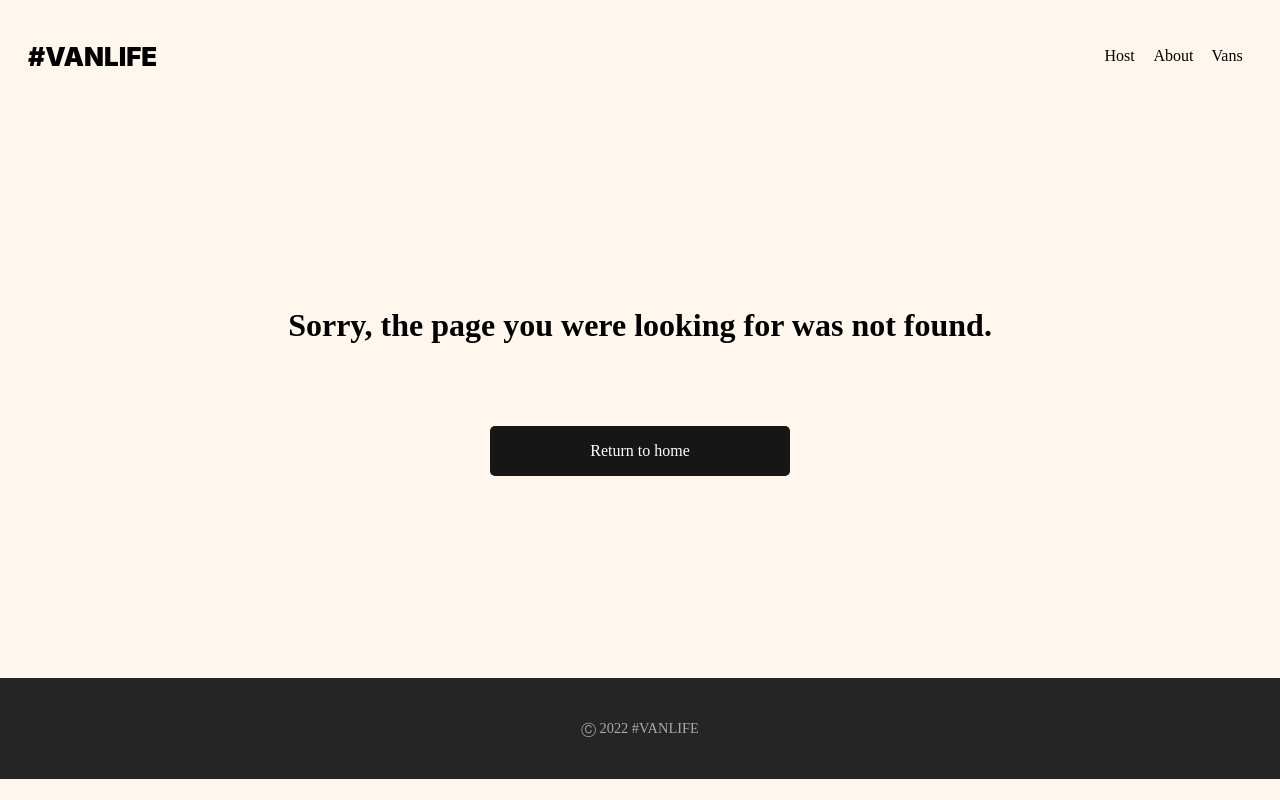
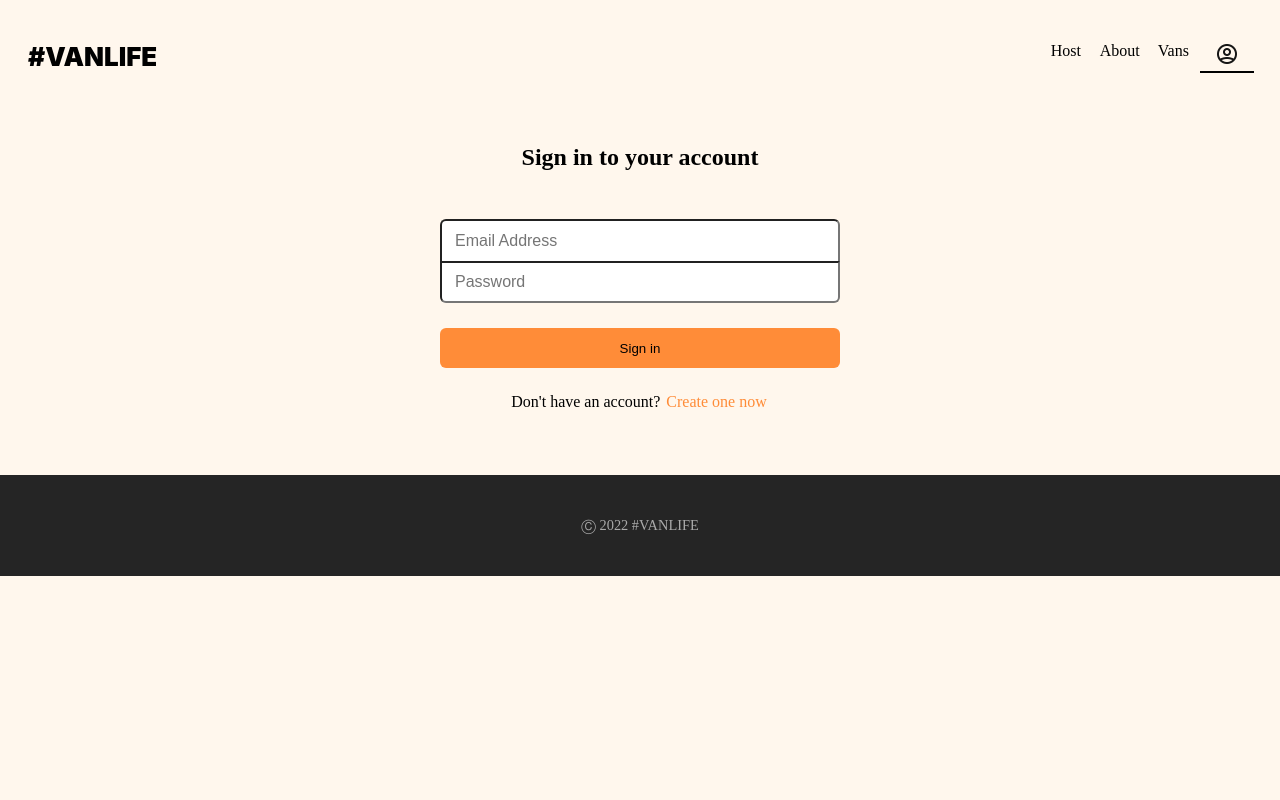
Before and after one commit to sanjeevshah1/Vans-Life-Project, a React (Vite) app: page /login in a window 1280 px wide. Before the commit this address had no page. Built offline with nearby package versions, Linux system fonts and the light colour scheme; what miragejs would draw is missing.

Commit message:
added login page

```diff
--- a/src/App.css
+++ b/src/App.css
@@ -45,6 +45,7 @@ button{
   padding-left: 1.625em;
   padding-right: 1.625em;
   justify-content: space-between;
+  align-items: center;
 }
 
 #logo{
@@ -57,6 +58,12 @@ a{
   min-width: 3.36em;
   text-decoration: none;
   color: black;
+}
+#user{
+  width: 24px;
+  height: 24px;
+  margin-top: -3px;
+  margin: 0 auto;
 }
 
 /* Intro Css */
@@ -562,6 +569,52 @@ text-align: center;
   background-color: #161616;
   border-radius: 5px;
 }
+
+/* Login Page CSS */
+.login-container{
+  margin: 0 auto;
+  padding: 2em 1.625em 4em 1.625em;
+  align-items: center;
+  width: 100%;
+}
+
+.form{
+  width: 100%;
+  margin-top: 30px;
+}
+.form button{
+  margin-top: 25px;
+  width: 60%;
+  max-width:400px;
+  height: 40px;
+  border-radius: 6px;
+  background-color: #FF8C38;
+margin-bottom: 25px;
+}
+.form input{
+  width: 100%;
+  max-width:400px;
+  height: 42px;
+  padding: 9px 13px 9px 13px;
+  border-radius: 6px;
+  font-size: 1rem;
+  font-weight: 400;
+  color: #4D4D4D;
+  outline: none;
+}
+.form input:first-child{
+  border-bottom: none;
+  border-bottom-left-radius:0 ;
+  border-bottom-right-radius:0 ;
+}
+.form input:nth-child(2){
+  border-top-left-radius:0 ;
+  border-top-right-radius:0 ;
+}
+#new{
+  color: #FF8C38;
+  ;
+}
 @media screen and (max-width: 675px) {
   .about-container{
     align-items: center;
--- a/src/Components/Header.tsx
+++ b/src/Components/Header.tsx
@@ -1,11 +1,12 @@
 import {NavLink, Link} from "react-router-dom"
+import avatar from "./../assets/avatar.png"
 const Header = () => {
   return (
     <header className="nav-bar verti-center">
         <Link id="logo" to="/">#VANLIFE</Link>
         <nav className="links flex">
             <NavLink
-             to="/host"
+             to="host"
              className={({ isActive }) => (isActive ? "current-link" : "")}
              >Host</NavLink>
 
@@ -19,6 +20,11 @@ const Header = () => {
              className={({ isActive }) => (isActive ? "current-link" : "")}
             >Vans</NavLink>
 
+            <NavLink
+             to="login"
+             className={({ isActive }) => (isActive ? "current-link" : "")}
+            ><img src={avatar} id="user" alt="user-icon" /></NavLink>
+
         </nav>
     </header>
   )
--- /dev/null
+++ b/src/Pages/Host/AuthRequired.tsx
@@ -0,0 +1,13 @@
+import {Outlet, Navigate} from "react-router-dom"
+
+const AuthRequired = () => {
+    const isLoggedIn: boolean = false;
+    if(!isLoggedIn){
+        return <Navigate to="/login" state={{message: "Oops, You must login First."}} />
+    }
+  return (
+    <Outlet/>
+  )
+}
+
+export default AuthRequired
--- /dev/null
+++ b/src/Pages/Login.tsx
@@ -0,0 +1,61 @@
+import { useState } from "react"
+import {Link, useLocation} from "react-router-dom"
+const Login = () => {
+    const location = useLocation();
+    console.log(location)
+    const [formData, setFormData] = useState({
+        email: "",
+        password: "",
+    })
+    const handleChange = (event: React.ChangeEvent<HTMLInputElement>) => {
+        const {name , value} = event.target;
+        setFormData((prevFormData) => ({
+                ...prevFormData,
+                [name] : value,
+            })
+        )
+
+    }
+    console.log(formData)
+    const handleSubmit = (event: React.FormEvent<HTMLFormElement>) => {
+        event.preventDefault();
+        console.log("Helllo world")
+    }
+
+  return (
+    <div className="login-container both-center column">
+            {
+                location.state?.message &&
+                <>
+                    <h4 style={{color: "red"}}>{location.state.message}</h4>
+                    <br />
+                </>
+            }
+
+        <h2>Sign in to your account</h2>
+        <br />
+        <form onSubmit={handleSubmit} className="both-center  column form">
+            <input
+                type="text"
+                value={formData.email}
+                name="email"
+                id="email"
+                onChange={handleChange}
+                placeholder="Email Address"
+            />
+            <input
+                type="password"
+                value={formData.password}
+                name="password"
+                id="password"
+                onChange={handleChange}
+                placeholder="Password"
+            />
+            <button>Sign in</button>
+            <p>Don't have an account? <Link to="#" id="new">Create one now</Link></p>
+        </form>
+    </div>
+  )
+}
+
+export default Login
--- a/src/main.tsx
+++ b/src/main.tsx
@@ -19,7 +19,8 @@ import Details from './Pages/Host/Details.tsx'
 import Pricing from './Pages/Host/Pricing.tsx'
 import Photo from './Pages/Host/Photo.tsx'
 import PageNotFound from './Pages/PageNotFound.tsx'
-
+import Login from './Pages/Login.tsx'
+import AuthRequired from './Pages/Host/AuthRequired.tsx'
 ReactDOM.createRoot(document.getElementById('root')!).render(
   <React.StrictMode>
     <BrowserRouter>
@@ -29,7 +30,9 @@ ReactDOM.createRoot(document.getElementById('root')!).render(
           <Route path="home" element={<Home />} />
           <Route path="about" element={<About />} />
           <Route path="vans" element={<Vans />} />
+          <Route path="login" element={<Login />} />
           <Route path="vans/:id" element={<VanDetail />} />
+          <Route  element={<AuthRequired/>}>
             <Route path="host" element={<HostLayout />}>
               <Route index element={<Dashboard />} />
               <Route path="income" element={<Income />} />
@@ -41,6 +44,7 @@ ReactDOM.createRoot(document.getElementById('root')!).render(
               </Route>
               <Route path="reviews" element={<Reviews />} />
             </Route>
+          </Route>
           <Route path="*" element={<PageNotFound />}/>
         </Route>
       </Routes>
```
Also changed, not shown: src/assets/avatar.png (added). Lines whose indentation alone changed are shown as unchanged.
